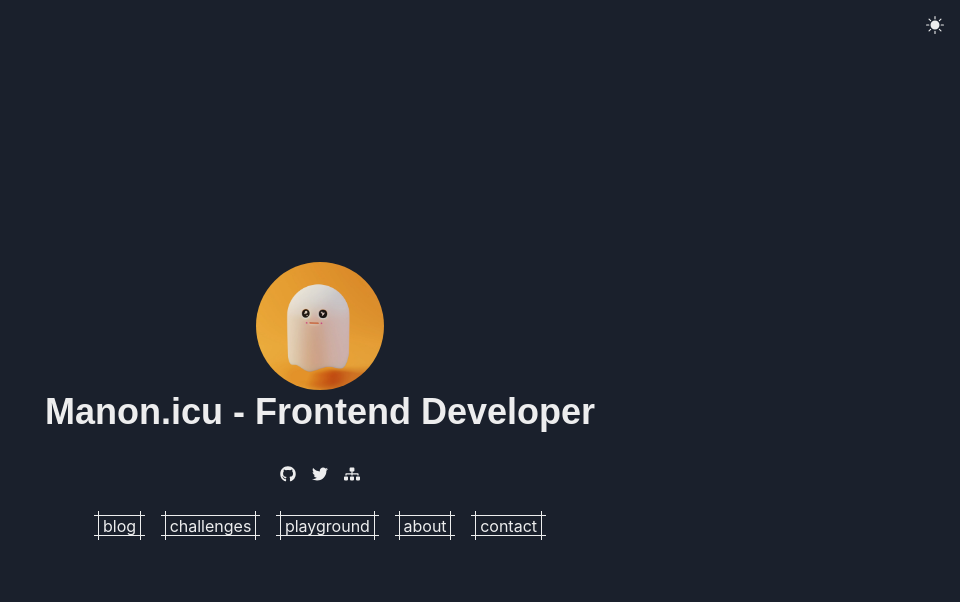
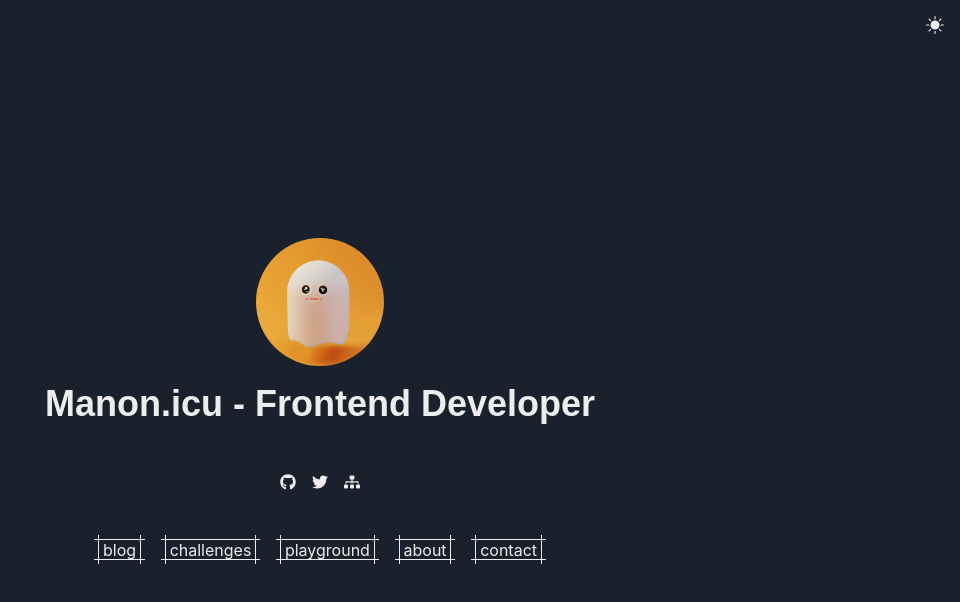
Before and after one commit to aafnnp/site, a Next.js app: page / in a window 1280 px wide. Shown: the top 602 px of the page, without its empty margins (320-1280 px from the left). Built offline with nearby package versions, Linux system fonts and the light colour scheme.

Commit message:
:wrench:chore: 首页样式调整

```diff
--- a/pages/index.tsx
+++ b/pages/index.tsx
@@ -28,7 +28,7 @@ const SocialItems = [
 export default function Index() {
   return (
     <Flex justify="center" alignItems="center" w="100vw" h="100vh">
-      <Grid>
+      <Grid gap={4}>
         <GridItem w="100%">
           <Center>
             <Avatar src="/avatar.webp" size="2xl" name="Manon.icu" />
```
